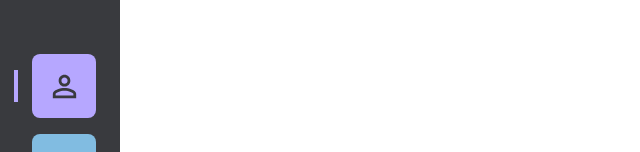
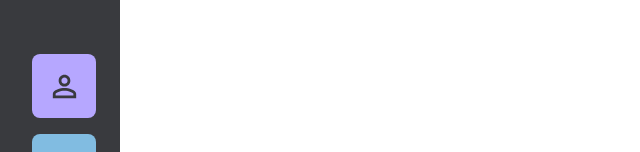
Before and after one commit to ivan-ngchakming/artist-crm-web, a React (Create React App) app: page / in a window 1280 px wide. Shown: the part 200-352 px from the top of the page, without its empty margins (0-640 px from the left). Built offline with nearby package versions, Linux system fonts and the light colour scheme.

Commit message:
fix: nav bar get current page

```diff
--- a/src/components/NavBar.tsx
+++ b/src/components/NavBar.tsx
@@ -15,7 +15,7 @@ import LightbulbOutlinedIcon from "@mui/icons-material/LightbulbOutlined";
 import PieChartOutlineOutlinedIcon from "@mui/icons-material/PieChartOutlineOutlined";
 import SettingsOutlinedIcon from "@mui/icons-material/SettingsOutlined";
 import { styled } from "@mui/material/styles";
-import { useNavigate } from "react-router-dom";
+import { useNavigate, useLocation } from "react-router-dom";
 import { useDevice } from "../hooks";
 import { palette } from "../theme";
 
@@ -172,7 +172,10 @@ const MobileNavBar = ({ value, onChange }: NavBarProps) => {
 };
 
 const NavBar = () => {
-  const [value, setValue] = useState<string>("customers");
+  const location = useLocation();
+  const [value, setValue] = useState<string>(
+    location.pathname.replace("/", "")
+  );
   const { isMobile } = useDevice();
 
   const handleChange = (newValue: string) => {
```
